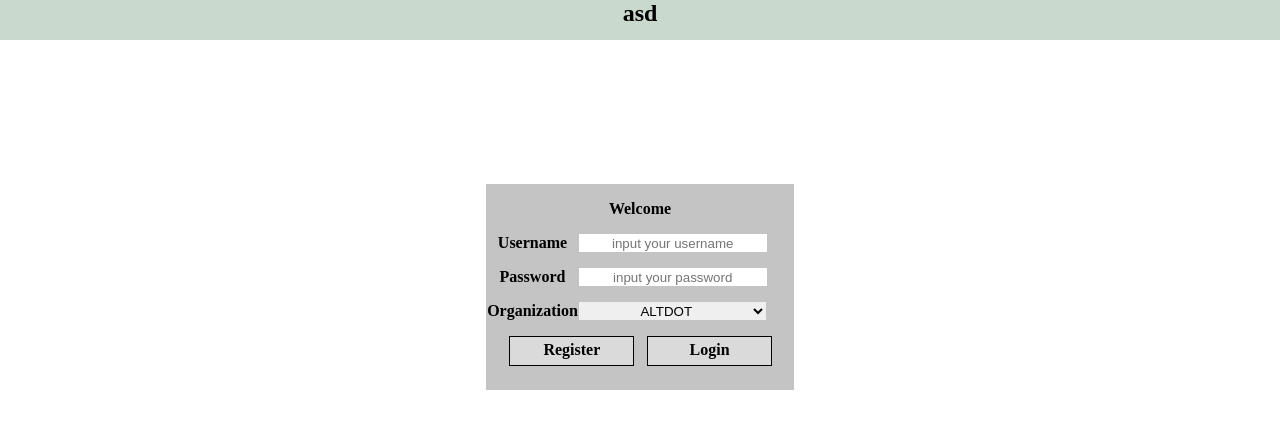
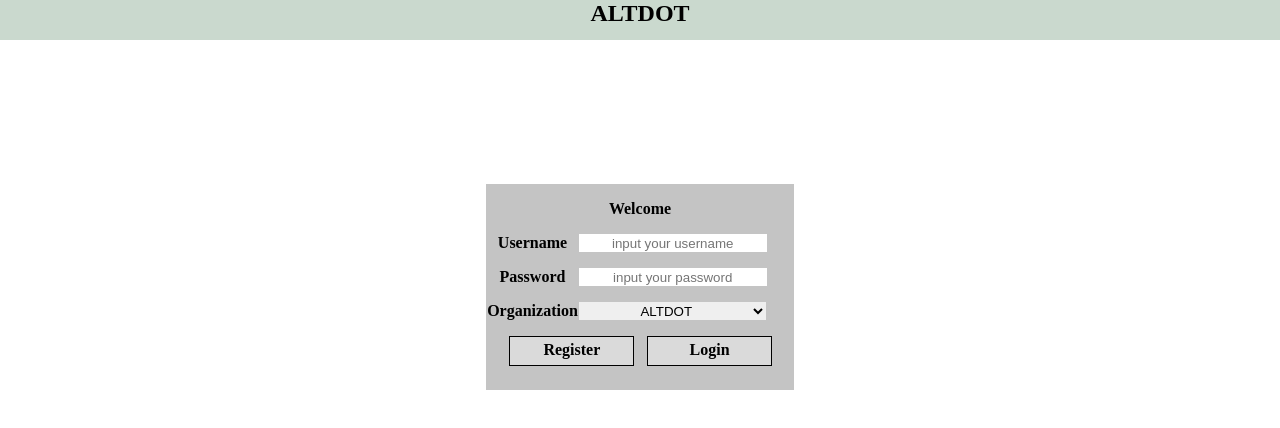
Before and after one commit to aaronarcade/ALTDOT_front, a React (Create React App) app: page / in a window 1280 px wide. Shown: the top 428 px of the page. Built offline with nearby package versions, Linux system fonts and the light colour scheme; no server answers.

Commit message:
sdfsdfsda

```diff
--- a/src/components/Header.js
+++ b/src/components/Header.js
@@ -39,7 +39,7 @@ const LogoutButton = styled.div`
 const Header = () => {
     const history = useHistory();
     const [display, setDisplay] = useState('flex');
-    const [pageName, setPageName] = useState('asd');
+    const [pageName, setPageName] = useState('ALTDOT');
     const [haveAdmin, setHaveAdmin] = useState(0);
     const isAdmin = async () => {
 
```
